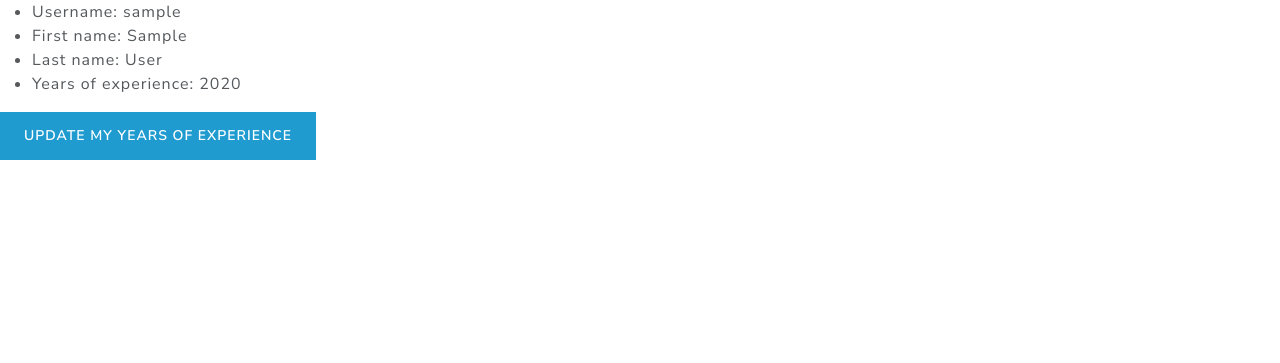
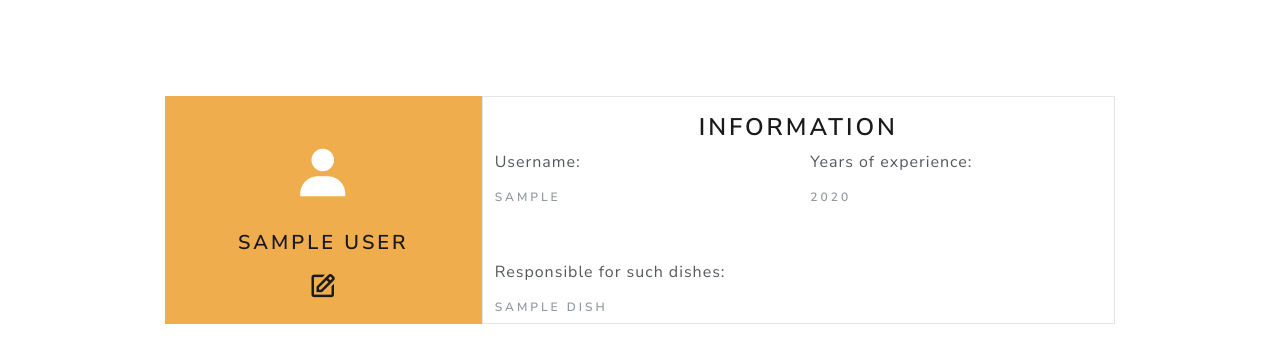
Before and after one commit to VladKyianytsia/kitchen-management-system, a Django app: page /cook/1/ in a window 1280 px wide. Shown: the part 109-472 px from the top of the page. Run offline with Django 5.2, Linux system fonts and the light colour scheme; a user stored in the database is signed in; tables that the repository leaves empty hold one stand-in row (values such as "Sample post").

Commit message:
added search form for dish type list + added this form to template & made 4 templates looks better

```diff
--- a/kitchen/views.py
+++ b/kitchen/views.py
@@ -10,7 +10,7 @@ from kitchen.forms import (
     RegistrationForm,
     DishTypeForm,
     DishForm,
-    CookYearsOfExperienceUpdateForm
+    CookYearsOfExperienceUpdateForm, DishTypeNameSearchForm
 )
 from kitchen.models import DishType, Dish, Cook
 
@@ -57,6 +57,20 @@ class DishTypeListView(LoginRequiredMixin, generic.ListView):
     model = DishType
     context_object_name = "dish_type_list"
     template_name = "kitchen/dish_type_list.html"
+
+    def get_context_data(self, *, object_list=None, **kwargs):
+        context = super(DishTypeListView, self).get_context_data(**kwargs)
+
+        context["search_form"] = DishTypeNameSearchForm()
+        return context
+
+    def get_queryset(self):
+        name = self.request.GET.get("name")
+        queryset = super().get_queryset()
+        if name:
+            return queryset.filter(name__icontains=name)
+
+        return queryset
 
 
 class DishTypeDetailView(LoginRequiredMixin, generic.DetailView):
--- a/templates/kitchen/cook_detail.html
+++ b/templates/kitchen/cook_detail.html
@@ -1,15 +1,47 @@
 {% extends "base.html" %}
 
 {% block content %}
-  <ul>
 
-    <li>Username: {{ cook.username }}</li>
-    <li>First name: {{ cook.first_name }}</li>
-    <li>Last name: {{ cook.last_name }}</li>
-    <li>Years of experience: {{ cook.years_of_experience }}</li>
+  <div class="container">
+    <div class="row d-flex justify-content-center">
+      <div class="col-md-10 mt-5 pt-5">
+        <div class="row z-depth-3">
+          <div class="col-sm-4 bg-warning rounded-left">
+            <div class="card-block text-center text-white">
+              <i style="font-size: 60px" class='fas bx bxs-user fa-7x mt-5' ></i>
+              <h4 class="font-weight-bold mt-4 mb-3">{{ cook.first_name }} {{ cook.last_name }}</h4>
+              {% if cook.id == user.id %}
+                <a href="{% url "kitchen:cook-update" pk=user.id %}">
+                  <i style="font-size: 30px" class='bx bx-edit' ></i>
+                </a>
+              {% endif%}
+              <br>
+            </div>
+          </div>
+          <div class="col-sm-8 bg-light rounded-right">
+            <h3 class="mt-3 text-center">Information</h3>
+            <div class="row">
+              <div class="col-sm-6">
+                <p class="font-weight-bold">Username:</p>
+                <h6 class="text-muted">{{ cook.username }}</h6>
+              </div>
+              <div class="col-sm-6">
+                <p class="font-weight-bold">Years of experience:</p>
+                <h6 class="text-muted">{{ cook.years_of_experience }}</h6>
+              </div>
+              <div class="col-sm-6">
+                <br>
+                <br>
+                <p class="font-weight-bold">Responsible for such dishes:</p>
+                {% for dish in cook.dishes.all %}
+                <h6 class="text-muted">{{ dish }}</h6>
+                {% endfor %}
+              </div>
+            </div>
+          </div>
+        </div>
+      </div>
+    </div>
+  </div>
 
-  </ul>
-  {% if cook.id == user.id %}
-    <a class="btn btn-info" href="{% url "kitchen:cook-update" pk=user.id %}">Update my years of experience</a>
-  {% endif%}
 {% endblock %}
```
Also changed, not shown: kitchen/forms.py (+13 -0 lines), templates/kitchen/dish_detail.html (+37 -10 lines), templates/kitchen/dish_type_detail.html (+26 -11 lines), templates/kitchen/dish_type_list.html (+17 -2 lines).
